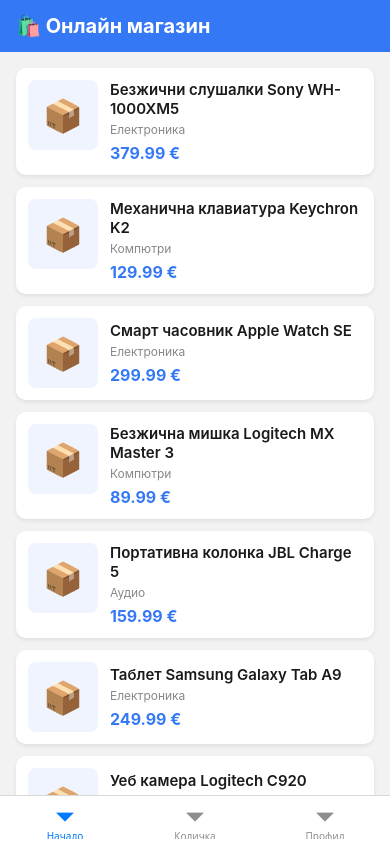
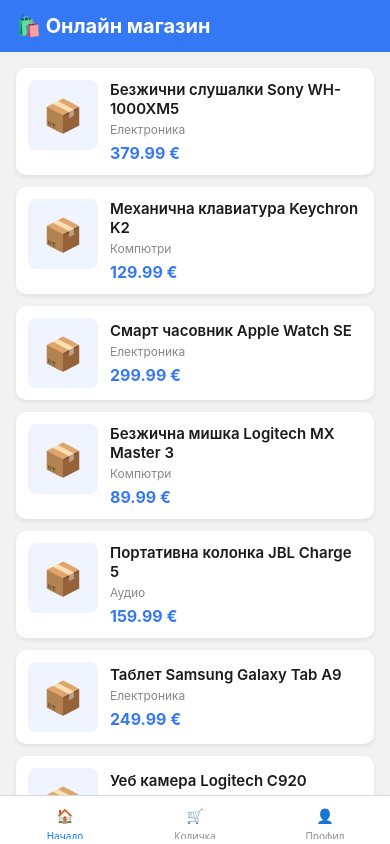
Before and after one commit to venelinkolev/react-native-exam-2026, a React Native app: screen /Main in a window 390 px wide. Built offline with nearby package versions, Linux system fonts and the light colour scheme.

Commit message:
Use Tab Bar Icon

```diff
--- a/src/navigation/MainTabNavigator.tsx
+++ b/src/navigation/MainTabNavigator.tsx
@@ -1,3 +1,5 @@
+import { Text } from "react-native";
+
 import { createBottomTabNavigator } from "@react-navigation/bottom-tabs";
 
 import { MainTabParamList } from "../types/navigation.types";
@@ -14,9 +16,9 @@
             id="MainTabs"
             screenOptions={{ headerShown: false }}
         >
-            <Tab.Screen name="Home" component={HomeStackNavigator} options={{ title: "Начало" }} />
-            <Tab.Screen name="Cart" component={CartScreen} options={{ title: "Количка" }} />
-            <Tab.Screen name="Profile" component={ProfileScreen} options={{ title: "Профил" }} />
+            <Tab.Screen name="Home" component={HomeStackNavigator} options={{ title: "Начало", tabBarIcon: ({ focused }) => <Text style={{ color: focused ? "#3478f6" : "#888" }}>🏠</Text> }} />
+            <Tab.Screen name="Cart" component={CartScreen} options={{ title: "Количка", tabBarIcon: ({ focused }) => <Text style={{ color: focused ? "#3478f6" : "#888" }}>🛒</Text> }} />
+            <Tab.Screen name="Profile" component={ProfileScreen} options={{ title: "Профил", tabBarIcon: ({ focused }) => <Text style={{ color: focused ? "#3478f6" : "#888" }}>👤</Text> }} />
         </Tab.Navigator>
     );
 }
```
